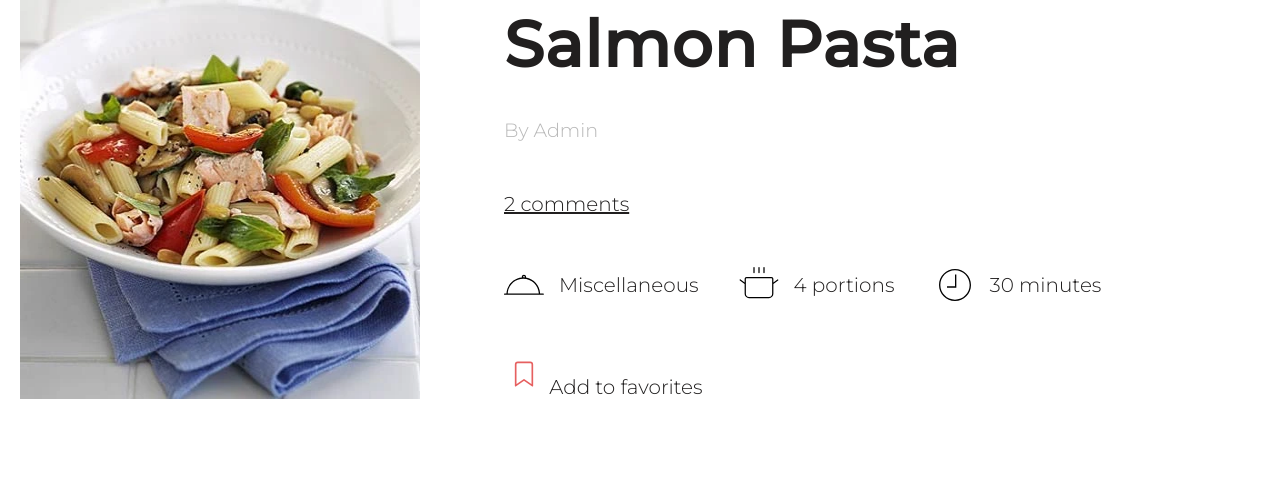
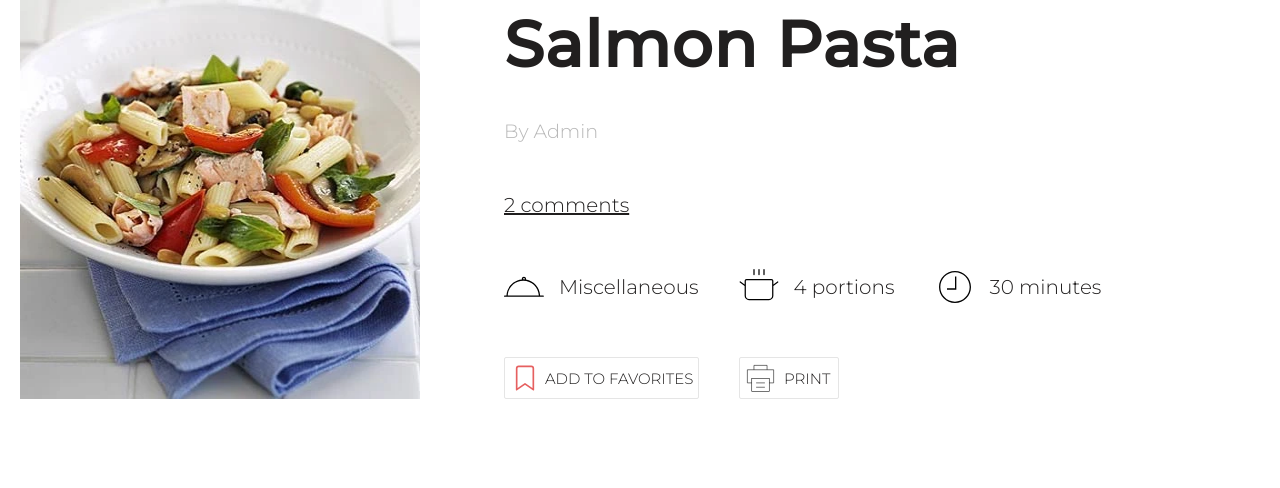
Before and after one commit to dariavarlamovaa/neliapila-healthy-recipes, a Django app: page /recipe/12 in a window 1280 px wide. Shown: the part 175-663 px from the top of the page. Run offline with Django 4.2, Linux system fonts and the light colour scheme; data comes from the database, SQL or seed files in the repository.

Commit message:
added new div

```diff
--- a/templates/recipes/specific-recipe.html
+++ b/templates/recipes/specific-recipe.html
@@ -41,23 +41,35 @@
                             {% endif %}
                         </div>
                     </div>
+                    <div class="favorite-and-print-links">
                         {% if recipe.is_approved %}
                         <div class="add-to-favourites">
                             <div class="button-favorites">
                                 {% if recipe in favorites %}
-                            <a class="button-favorites-link" href="{% url 'delete-from-favorites' recipe.id %}">
+                                <a class="button-favorites-link button-link"
+                                   href="{% url 'delete-from-favorites' recipe.id %}">
                                     <img src="{% static 'user/images/filled-bookmark-svg.svg' %}" alt="Bookmark">
                                     Added to favorites
                                 </a>
                                 {% else %}
-                            <a class="button-favorites-link" href="{% url 'add-to-favorites' recipe.id %}">
+                                <a class="button-favorites-link button-link"
+                                   href="{% url 'add-to-favorites' recipe.id %}">
                                     <img src="{% static 'user/images/bookmark-svg.svg' %}" alt="Bookmark">
                                     Add to favorites
                                 </a>
                                 {% endif %}
                             </div>
                         </div>
+                        <div class="print-recipe">
+                            <div class="print">
+                                <a class="print-link button-link" href="{% url 'pdf' recipe.id %}" target="_blank"><img
+                                        src="{% static 'recipes/images/print-svg.svg' %}" alt="Print">
+                                    Print
+                                </a>
+                            </div>
+                        </div>
                         {% endif %}
+                    </div>
                 </div>
             </section>
         </div>
```
Lines whose indentation alone changed are shown as unchanged.
